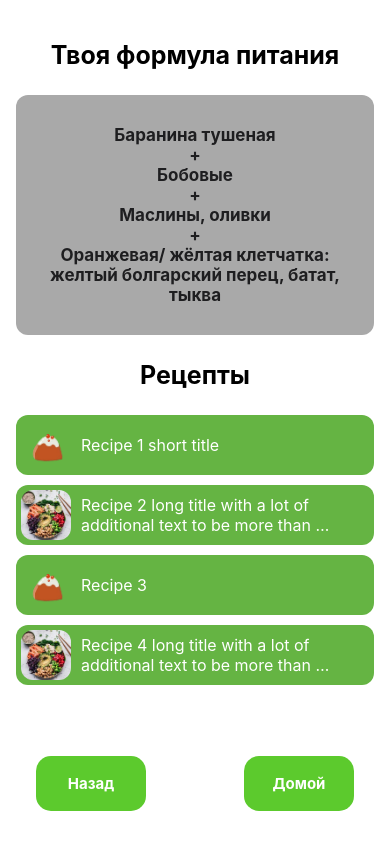
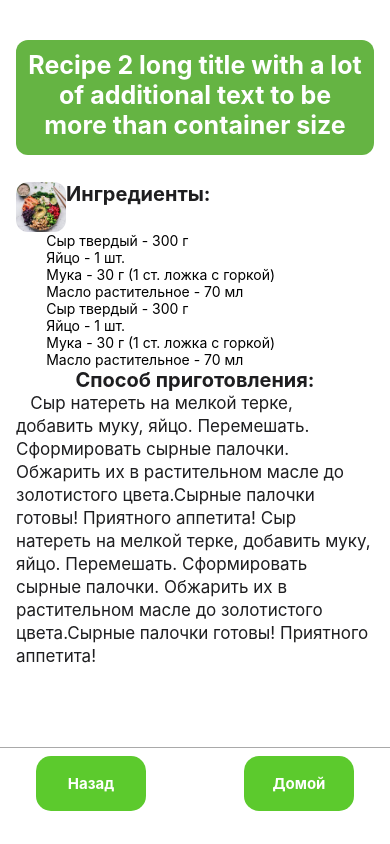
Before and after one commit to ZaimBeshich/Dinner_is_Near_test_task, a React Native app: screen / in a window 390 px wide. Both pictures are taken after a click on the element 195 px from the left and 515 px from the top of the page. Built offline with nearby package versions, Linux system fonts and the light colour scheme.

Commit message:
add recipe screen an favorite

```diff
--- a/App.js
+++ b/App.js
@@ -11,7 +11,7 @@ import { NavigationContainer } from '@react-navigation/native';
 import { createNativeStackNavigator } from '@react-navigation/native-stack';
 
 import { HomeScreen } from './src/screens/HomeScreen';
-import COLORS from './src/constants/colors';
+import { Recipe } from './src/screens/Recipe';
 
 const Stack = createNativeStackNavigator();
 
@@ -24,6 +24,7 @@ const App = () => {
           headerShown: false,
         })}>
         <Stack.Screen name='Home' component={HomeScreen} />
+        <Stack.Screen name='Recipe' component={Recipe} />
       </Stack.Navigator>
     </NavigationContainer>
   );
--- a/src/components/Container.jsx
+++ b/src/components/Container.jsx
@@ -10,8 +10,19 @@ import {
 } from 'react-native';
 import COLORS from '../constants/colors';
 import { Button } from './Button';
+import { useNavigation } from '@react-navigation/native';
 
 export const Container = (props) => {
+  const navigation = useNavigation();
+
+  const goBack = () => {
+    if (navigation.canGoBack()) {
+      navigation.goBack();
+    } else {
+      console.log('go back');
+    }
+  };
+
   return (
     <SafeAreaView style={styles.container}>
       <StatusBar
@@ -21,7 +32,7 @@ export const Container = (props) => {
       <View style={styles.fakeHeader} />
       {props.children}
       <View style={styles.navContainer}>
-        <Button title='Назад' onPress={() => console.log('Назад')} />
+        <Button title='Назад' onPress={goBack} />
         <Button title='Домой' onPress={() => console.log('Домой')} />
       </View>
     </SafeAreaView>
@@ -44,5 +55,7 @@ const styles = StyleSheet.create({
     flexDirection: 'row',
     justifyContent: 'space-between',
     paddingHorizontal: 20,
+    borderTopColor: COLORS.grey_light,
+    borderTopWidth: 1,
   },
 });
--- /dev/null
+++ b/src/components/Favorite.tsx
@@ -0,0 +1,40 @@
+import React from 'react';
+import { StyleSheet, TouchableOpacity, View, Text } from 'react-native';
+import Icon from './Icons/Icon';
+import COLORS from '../constants/colors';
+
+type FavProps = {
+  isChecked: boolean;
+  onPress: () => void;
+};
+
+export const Favorite = ({ isChecked, onPress }: FavProps) => {
+  return (
+    <View style={styles.container}>
+      <TouchableOpacity onPress={onPress}>
+        <Icon
+          name={isChecked ? 'star_full' : 'star_empty'}
+          style={[styles.icon, isChecked && styles.iconChecked]}
+        />
+      </TouchableOpacity>
+    </View>
+  );
+};
+
+const styles = StyleSheet.create({
+  container: {
+    // position: 'absolute',
+    // bottom: 5,
+    // right: 5,
+    // flexDirection: 'row',
+    // alignItems: 'center',
+    // marginBottom: 10,
+  },
+  icon: {
+    fontSize: 24,
+    color: COLORS.black,
+  },
+  iconChecked: {
+    color: COLORS.gold,
+  },
+});
--- a/src/components/List.tsx
+++ b/src/components/List.tsx
@@ -13,6 +13,7 @@ import { Container } from '../components/Container';
 import { Button } from '../components/Button';
 import COLORS from '../constants/colors';
 import { MOCK_RECIPES } from '../constants/mockStrings';
+import { useNavigation } from '@react-navigation/native';
 
 type receptProps = {
   id: string;
@@ -21,10 +22,16 @@ type receptProps = {
 };
 
 export const List = () => {
+  const navigation = useNavigation<any>();
+
   const renderItem = ({ item }: { item: receptProps }) => {
     return (
       <TouchableOpacity
-        onPress={() => console.log('Navigete to recep')}
+        onPress={() =>
+          navigation.push('Recipe', {
+            item,
+          })
+        }
         style={styles.item}>
         <Image
           source={item.image}
@@ -53,25 +60,23 @@ export const List = () => {
   );
 };
 
-const { width, height } = Dimensions.get('window');
-console.log(width, height);
+const { width } = Dimensions.get('window');
+
+const horizontalMargin = 16;
 const styles = StyleSheet.create({
   container: {
     flex: 1,
-    // paddingHorizontal: 16,
   },
   h1: {
     fontSize: 25,
     textAlign: 'center',
     fontWeight: 'bold',
-    marginBottom: 25,
+    marginBottom: 15,
   },
   itemTitle: {
     color: COLORS.white,
     fontSize: 16,
-    width: width - 105,
-
-    // textAlign: 'center',
+    width: width - width / 3 + horizontalMargin,
   },
   item: {
     flexDirection: 'row',
@@ -81,7 +86,6 @@ const styles = StyleSheet.create({
     borderRadius: 12,
     marginBottom: 10,
     padding: 5,
-    // maxHeight: 60,
   },
   img: {
     borderRadius: 12,
--- a/src/screens/Recipe.tsx
+++ b/src/screens/Recipe.tsx
@@ -1,17 +1,71 @@
-import React from 'react';
-import { View, Text, StyleSheet } from 'react-native';
+import React, { useState } from 'react';
+import {
+  View,
+  Text,
+  StyleSheet,
+  Image,
+  ScrollView,
+  FlatList,
+} from 'react-native';
 import { Container } from '../components/Container';
 import { Button } from '../components/Button';
+import COLORS from '../constants/colors';
+import { flatData } from '../helpers/FlatData';
+import Icon from '../components/Icons/Icon';
+import { Favorite } from '../components/Favorite';
 
-export const Recipe = () => {
+export const Recipe = ({ route }) => {
+  const {
+    params: { item },
+  } = route;
+
+  const { title, image, ingredients, receipt } = item;
+
+  const [isChecked, setIsChecked] = useState(false);
+
+  const addToFavorite = () => {
+    setIsChecked(!isChecked);
+  };
+
+  const renderItem = (el: string, idx: number) => {
+    return (
+      <View style={styles.row} key={el + idx}>
+        <Icon name='circle' style={styles.icon} key={idx + el} />
+        <Text key={idx + 1}>{` ${el}`}</Text>
+      </View>
+    );
+  };
+
+  const renderList = () => {
+    return (
+      <>
+        <View style={styles.h2Container}>
+          <Image
+            source={image}
+            resizeMode='contain'
+            style={styles.img}
+            alt={title}
+          />
+          <Text style={styles.h2}>Ингредиенты: </Text>
+        </View>
+
+        {ingredients.map((el, idx) => renderItem(el, idx))}
+      </>
+    );
+  };
+
   return (
     <Container>
-      <View style={styles.container}>
-        <Text style={styles.h1}>Твоя формула питания</Text>
-        <Button title='Рецепт' onPress={() => console.log('Рецепт')} />
-        <Button title='Назад' onPress={() => console.log('Назад')} />
-        <Button title='Домой' onPress={() => console.log('Домой')} />
-      </View>
+      <ScrollView style={styles.container}>
+        <View style={styles.h1Container}>
+          <Text style={styles.h1}>{title}</Text>
+        </View>
+        <Favorite isChecked={isChecked} onPress={addToFavorite} />
+
+        {renderList()}
+        <Text style={styles.h2}>Способ приготовления:</Text>
+        <Text style={styles.receipt}>{`   ${receipt}`}</Text>
+      </ScrollView>
     </Container>
   );
 };
@@ -21,9 +75,45 @@ const styles = StyleSheet.create({
     flex: 1,
     paddingHorizontal: 16,
   },
+  h1Container: {
+    backgroundColor: COLORS.greenSecondary,
+    borderRadius: 12,
+    paddingTop: 10,
+    paddingBottom: 15,
+    paddingHorizontal: 10,
+  },
+  h2Container: {
+    flexDirection: 'row',
+  },
   h1: {
+    color: COLORS.white,
     fontSize: 25,
     textAlign: 'center',
     fontWeight: 'bold',
   },
+  img: {
+    borderRadius: 12,
+    width: 50,
+    height: 50,
+  },
+  h2: {
+    color: COLORS.black,
+    fontSize: 20,
+    fontWeight: 'bold',
+    textAlign: 'center',
+  },
+  receipt: {
+    color: COLORS.black,
+    fontSize: 17,
+    lineHeight: 23,
+  },
+  row: {
+    flexDirection: 'row',
+    alignItems: 'center',
+  },
+  icon: {
+    fontSize: 8,
+    marginHorizontal: 10,
+    color: COLORS.black,
+  },
 });
```
